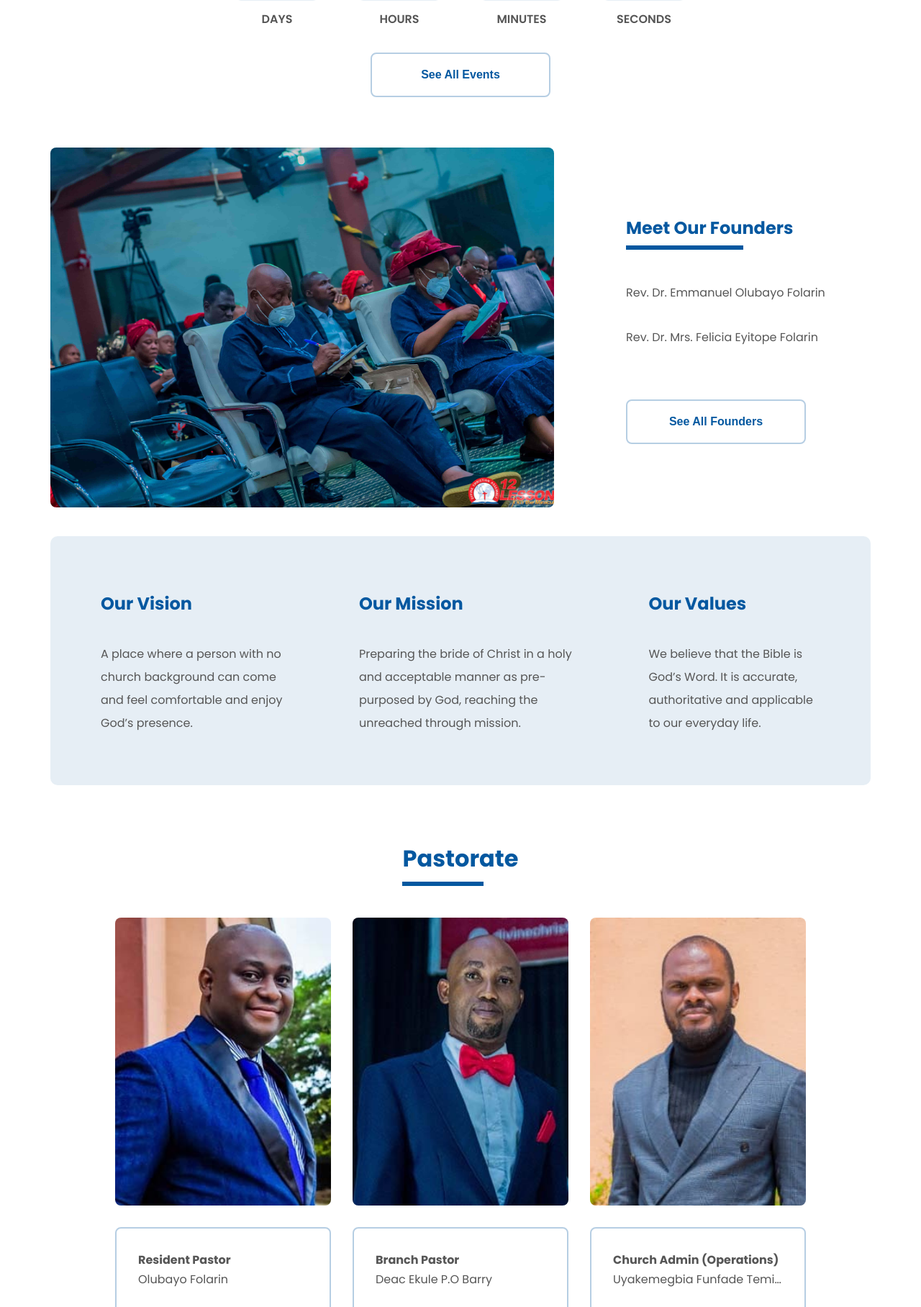
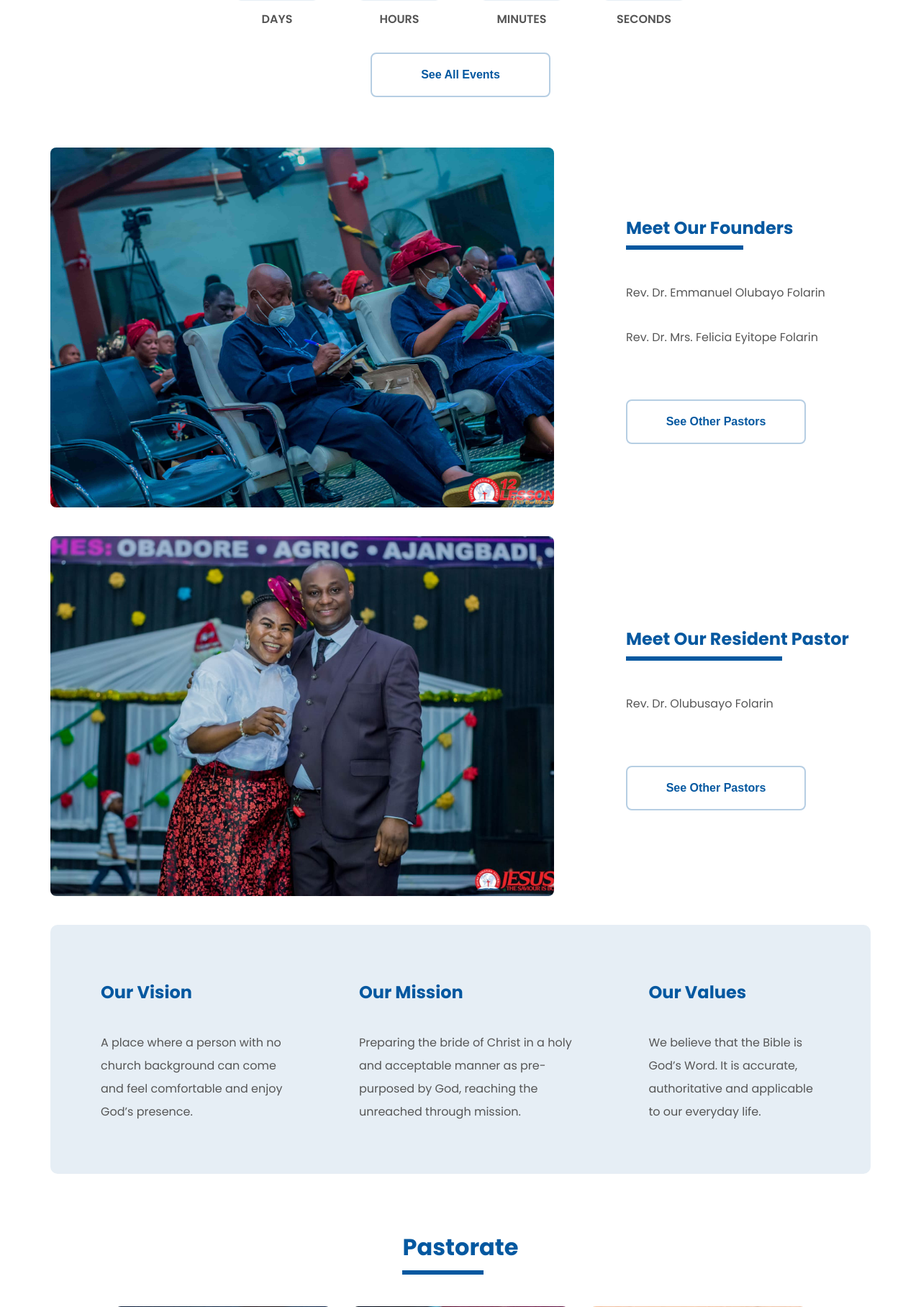
Before and after one commit to NARUDESIGNS/DCA, a PHP site: page / in a window 1280 px wide. Shown: the part 983-2799 px from the top of the page at 72% size. Run offline with PHP 8.4, Linux system fonts and the light colour scheme.

Commit message:
pre-launch fixes

```diff
--- a/index.css
+++ b/index.css
@@ -230,7 +230,7 @@ a {
 .carousel-slide {
     height: 100%;
     width: 100%;
-    background-image: url('./assets/images/carousel-slide-1.jpeg');
+    background-image: url('./assets/images/header1.JPG');
     background-repeat: no-repeat;
     background-position: top;
     background-size: cover;
@@ -333,6 +333,9 @@ a {
     background-position: center;
     border-radius: 8px;
 }
+.resident-pastor-img {
+    background-image: url('./assets/images/resident-pastor.jpeg');
+}
 .founders-details {
 margin-bottom: var(--spacing-lg)
 }
@@ -394,7 +397,7 @@ margin-bottom: var(--spacing-lg)
     margin-bottom: var(--spacing-sm);
 }
 .pastors__img-1 {
-    background-image: url('./assets/images/pastorate1.jpeg');
+    background-image: url('./assets/images/pastorate8.jpeg');
 }
 .pastors__img-2 {
     background-image: url('./assets/images/pastorate2.jpeg');
--- a/index.html
+++ b/index.html
@@ -122,7 +122,19 @@
                         <p class="founders-details__name">Rev. Dr. Emmanuel Olubayo Folarin</p>
                         <p class="founders-details__name">Rev. Dr. Mrs. Felicia Eyitope Folarin</p>
                     </section>
-                    <a href="./pages/about/pastorate.html"><button class="founders__btn btn">See All Founders</button></a>
+                    <a href="./pages/about/pastorate.html"><button class="founders__btn btn">See Other Pastors</button></a>
+                </div>
+            </div>
+
+            <!-- Resident Pastor -->
+            <div class="founders">
+                <div class="founders-img resident-pastor-img"></div>
+                <div class="founders-details-wrapper">
+                    <section class="founders-details">
+                        <h1 class="founders-details__title header-title">Meet Our Resident Pastor</h1>
+                        <p class="founders-details__name">Rev. Dr. Olubusayo Folarin</p>
+                    </section>
+                    <a href="./pages/about/pastorate.html"><button class="founders__btn btn">See Other Pastors</button></a>
                 </div>
             </div>
 
@@ -151,8 +163,8 @@
                         <div class="pastors__img-1"></div>
                         <!-- <img src="./assets/images/pastorate1.jpeg" alt="pastor's image" class="pastors__img"> -->
                         <div class="pastors-credentials">
-                            <h4 class="pastors-credentials__details">Resident Pastor</h4>
-                            <p class="pastors-credentials__details">Olubayo Folarin</p>
+                            <h4 class="pastors-credentials__details">Branch Pastor</h4>
+                            <p class="pastors-credentials__details">Rev. Luke Wodi</p>
                         </div>
                     </section>
                     <section class="pastors">
```
Also changed, not shown: assets/images/header1.JPG (added), assets/images/header2.JPG (added), assets/images/resident-pastor.jpeg (added), 1 other file.
